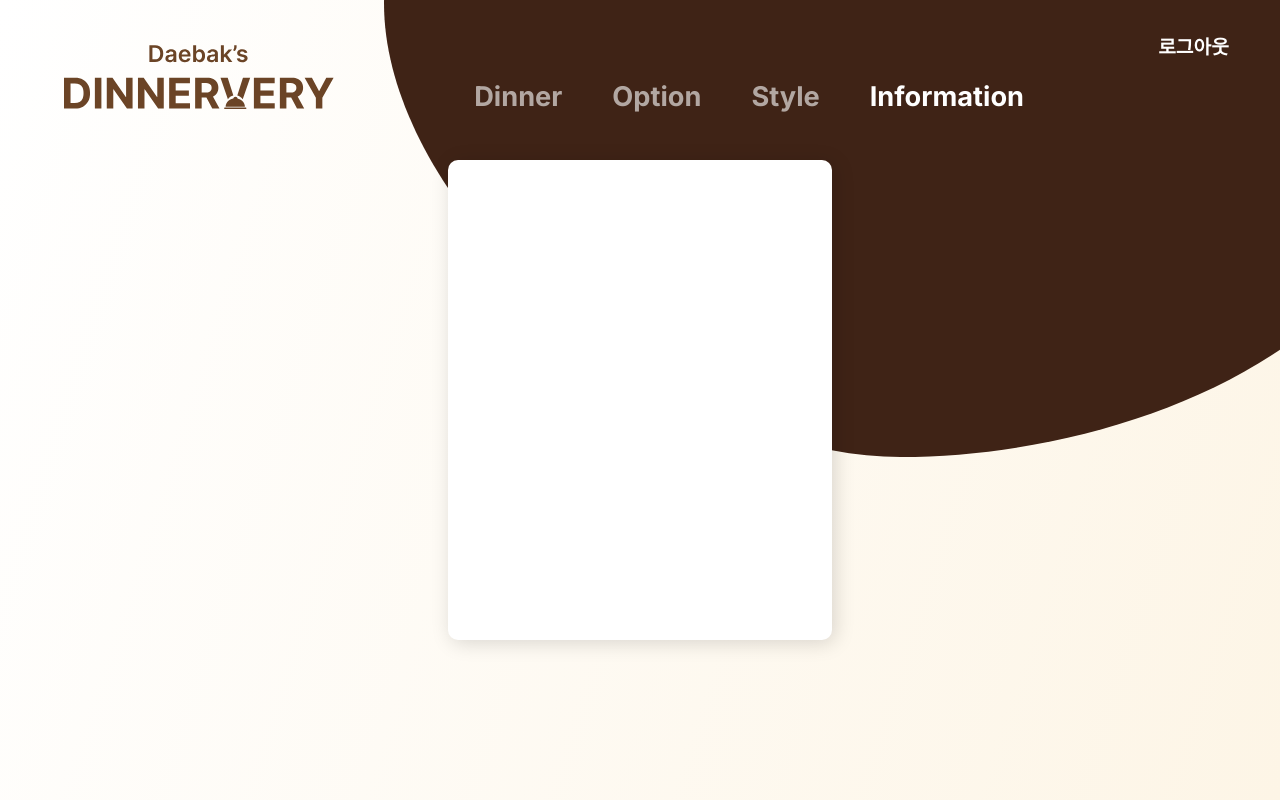
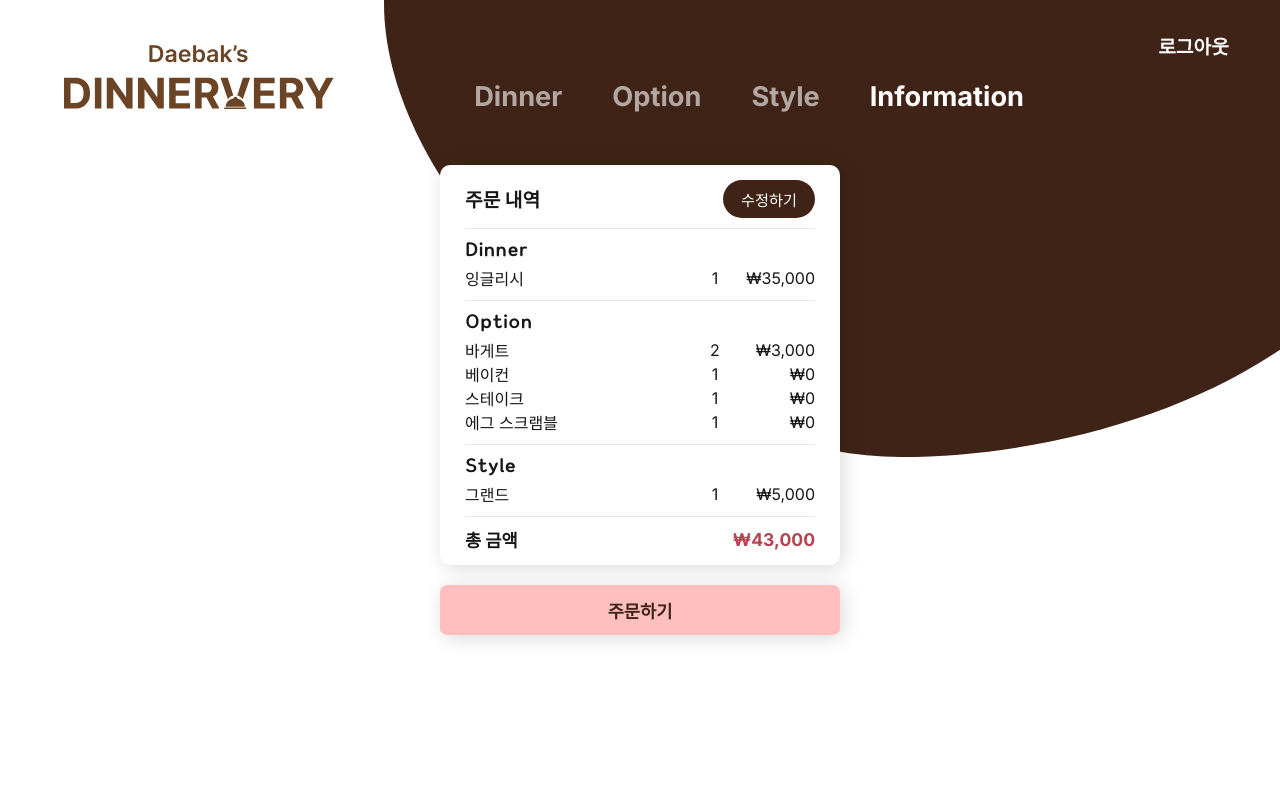
Before and after one commit to Dinnervery/Frontend, a Next.js app: page /information in a window 1280 px wide. Built offline with nearby package versions, Linux system fonts and the light colour scheme.

Commit message:
style: 주문 내역 페이지 디자인 수정

```diff
--- a/src/app/dinner/page.tsx
+++ b/src/app/dinner/page.tsx
@@ -9,7 +9,7 @@ import LogoutButton from "@/components/LogoutButton";
 
 const inter = Inter({
     subsets: ["latin"],
-    weight: ["300", "400", "500", "600", "700"],
+    weight: ["400", "700"],
 });
 
 const Page = styled.div`
@@ -25,6 +25,7 @@ const ShapeArea = styled.div<{ $mask: string }>`
     right: 0;
     width: 1000px;
     height: 100%;
+
     background-color: #3F2316;
 
     -webkit-mask-image: url(${(p) => p.$mask});
@@ -136,10 +137,9 @@ const Ellipse = styled.div`
     right: 15%;
     width: 450px;
     height: 300px;
+
     border-radius: 999px;
-
     background: transparent;
-
     border: 3px dashed rgba(255, 255, 255, 0.5);
 `;
 
--- a/src/app/information/page.tsx
+++ b/src/app/information/page.tsx
@@ -7,17 +7,17 @@ import LogoutButton from "@/components/LogoutButton";
 
 const inter = Inter({
     subsets: ["latin"],
-    weight: ["700", "800", "900"],
+    weight: ["400", "700"],
 });
 
 const Page = styled.div`
     position: relative;
     min-height: 100vh;
-    background: linear-gradient(287.56deg, #FDF5E6 0%, #FFFFFF 100%);
-
     display: flex;
     justify-content: center;
     align-items: center;
+
+    font-family: ${inter.style.fontFamily};
 `;
 
 const BgShape = styled.img`
@@ -26,6 +26,7 @@ const BgShape = styled.img`
     right: 0;
     width: 70%;
     pointer-events: none;
+    z-index: 0;
 `;
 
 const Logo = styled.img`
@@ -52,6 +53,7 @@ const MenuButton = styled(Link, {
     text-decoration: none;
     cursor: pointer;
     font-family: ${inter.style.fontFamily};
+
     color: white;
     opacity: ${(props) => (props.$active ? 1.0 : 0.6)};
 
@@ -60,22 +62,164 @@ const MenuButton = styled(Link, {
     }
 `;
 
+const BoxContainer = styled.div`
+    min-height: 100vh;
+    display: flex;
+    align-items: center;
+    justify-content: center;
+`;
+
 const InfoBox = styled.div`
-    position: absolute;
-    width: 30%;
-    height: 60%;
+    width: 400px;
+    height: 400px;
+    padding: 15px 25px;
+    margin-bottom: 20px;
 
     background: #FFFFFF;
     box-shadow: 3px 3px 20px rgba(0, 0, 0, 0.15);
     border-radius: 10px;
+
+    z-index: 1;
+`;
+
+const InnerContainer = styled.div`
+    display: flex;
+    flex-direction: column;
+    align-items: center;
+`;
+
+const InfoHeader = styled.div`
+    display: flex;
+    align-items: center;
+    justify-content: space-between;
+    margin-bottom: 10px;
+`;
+
+const InfoTitle = styled.div`
+    font-size: 1.2rem;
+    font-weight: 700;
+`;
+
+const EditButton = styled.button`
+    padding: 8px 18px;
+
+    border-radius: 999px;
+    border: none;
+    background: #3f2316;
+    color: #ffffff;
+    cursor: pointer;
+
+    font-size: 0.95rem;
+    font-weight: 400;
+    font-family: ${inter.style.fontFamily};
+
+    &:hover {
+        opacity: 0.9;
+    }
+`;
+
+const Divider = styled.div`
+    height: 1px;
+
+    background: #e5e5e5;
+`;
+
+const Section = styled.div`
+    padding: 10px 0;
+`;
+
+const SectionTitle = styled.div`
+    margin-bottom: 5px;
+
+    font-size: 1.1rem;
+    font-weight: 700;
+    font-family: "SOYO";
+`;
+
+const ItemRow = styled.div`
+    display: flex;
+    align-items: center;
+
+    font-size: 1rem;
+`;
+
+const ItemName = styled.div`
+    flex: 1;
+`;
+
+const ItemQty = styled.div`
+    width: 40px;
+
+    text-align: center;
+`;
+
+const ItemPrice = styled.div`
+    width: 80px;
+
+    text-align: right;
+`;
+
+const TotalRow = styled.div`
+    padding: 10px 0;
+    display: flex;
+    justify-content: space-between;
+    align-items: center;
+
+    border-top: 1px solid #e5e5e5;
+`;
+
+const TotalLabel = styled.div`
+    font-size: 1.1rem;
+    font-weight: 700;
+`;
+
+const TotalAmount = styled.div`
+    color: #b54450;
+
+    font-size: 1.1rem;
+    font-weight: 700;
+`;
+
+const OrderButton = styled.button`
+    width: 400px;
+    height: 50px;
+
+    border: none;
+    border-radius: 7px;
+    background: #FFBFBE;
+    color: #3F2316;
+    box-shadow: 3px 3px 20px rgba(0, 0, 0, 0.15);
+
+    font-family: ${inter.style.fontFamily};
+    font-size: 1.1rem;
+    font-weight: 700;
+    cursor: pointer;
+
+    &:hover {
+        background: #3F2316;
+        color: white;
+    }
 `;
 
 export default function InformationPage() {
+    const dinner = { name: "잉글리시", qty: 1, price: 35000 };
+    const options = [
+        { name: "바게트", qty: 2, price: 3000 },
+        { name: "베이컨", qty: 1, price: 0 },
+        { name: "스테이크", qty: 1, price: 0 },
+        { name: "에그 스크램블", qty: 1, price: 0 },
+    ];
+    const style = { name: "그랜드", qty: 1, price: 5000 };
+
+    const total =
+        dinner.price +
+        options.reduce((sum, o) => sum + o.price, 0) +
+        style.price;
+
     return (
         <Page>
             <BgShape src="/Bg_shape_3.svg" alt="bg shape 3" />
             <Logo src="/Logo-brown.svg" alt="logo" />
-
             <LogoutButton />
 
             <MenuWrapper>
@@ -85,7 +229,64 @@ export default function InformationPage() {
                 <MenuButton href="/information" $active={true}>Information</MenuButton>
             </MenuWrapper>
 
-            <InfoBox />
+            <BoxContainer>
+                <InnerContainer>
+                    <InfoBox>
+                        <InfoHeader>
+                            <InfoTitle>주문 내역</InfoTitle>
+                            <EditButton>수정하기</EditButton>
+                        </InfoHeader>
+
+                        <Divider />
+
+                        <Section>
+                            <SectionTitle>Dinner</SectionTitle>
+                            <ItemRow>
+                                <ItemName>{dinner.name}</ItemName>
+                                <ItemQty>{dinner.qty}</ItemQty>
+                                <ItemPrice>
+                                ₩{dinner.price.toLocaleString("ko-KR")}
+                                </ItemPrice>
+                            </ItemRow>
+                        </Section>
+
+                        <Divider />
+
+                        <Section>
+                            <SectionTitle>Option</SectionTitle>
+                            {options.map((item) => (
+                                <ItemRow key={item.name}>
+                                <ItemName>{item.name}</ItemName>
+                                <ItemQty>{item.qty}</ItemQty>
+                                <ItemPrice>
+                                    ₩{item.price.toLocaleString("ko-KR")}
+                                </ItemPrice>
+                                </ItemRow>
+                            ))}
+                        </Section>
+
+                        <Divider />
+
+                        <Section>
+                            <SectionTitle>Style</SectionTitle>
+                            <ItemRow>
+                                <ItemName>{style.name}</ItemName>
+                                <ItemQty>{style.qty}</ItemQty>
+                                <ItemPrice>
+                                ₩{style.price.toLocaleString("ko-KR")}
+                                </ItemPrice>
+                            </ItemRow>
+                        </Section>
+
+                        <TotalRow>
+                            <TotalLabel>총 금액</TotalLabel>
+                            <TotalAmount>₩{total.toLocaleString("ko-KR")}</TotalAmount>
+                        </TotalRow>
+                    </InfoBox>
+
+                    <OrderButton>주문하기</OrderButton>
+                </InnerContainer>
+            </BoxContainer>
         </Page>
     );
 }
--- a/src/app/layout.tsx
+++ b/src/app/layout.tsx
@@ -3,7 +3,7 @@ import type { Metadata } from "next";
 
 export const metadata: Metadata = {
   title: "dinnervery",
-  description: "오늘 저녁, 가볍게.",
+  description: ".",
 };
 
 export default function RootLayout({ children }: { children: React.ReactNode }) {
--- a/src/app/login/page.tsx
+++ b/src/app/login/page.tsx
@@ -8,7 +8,7 @@ import { Inter } from "next/font/google";
 
 const inter = Inter({
     subsets: ["latin"],
-    weight: ["300", "400", "500", "600", "700"],
+    weight: ["400", "700"],
 });
 
 const Page = styled.div`
--- a/src/app/page.tsx
+++ b/src/app/page.tsx
@@ -12,7 +12,7 @@ const Text = styled.p`
   color: #A17454;
   font-size: 23px;
   font-family: 'SOYO', sans-serif;
-  white-space: pre-line; /* 줄바꿈 유지 */
+  white-space: pre-line;
   z-index: 20;
 `;
 
--- a/src/app/style/page.tsx
+++ b/src/app/style/page.tsx
@@ -9,12 +9,13 @@ import LogoutButton from "@/components/LogoutButton";
 
 const inter = Inter({
     subsets: ["latin"],
-    weight: ["700", "800", "900"],
+    weight: ["700"],
 });
 
 const Page = styled.div`
     position: relative;
     min-height: 100vh;
+
     background: linear-gradient(287.56deg, #FDF5E6 0%, #FFFFFF 100%);
 `;
 
@@ -32,6 +33,7 @@ const ShapeArea = styled.div<{ $mask: string }>`
     right: 0;
     width: 1000px;
     height: 100%;
+
     background-color: #3F2316;
 
     -webkit-mask-image: url(${(p) => p.$mask});
@@ -77,6 +79,7 @@ const Card = styled.div`
     width: 170px;
 
     color: #4b3525;
+
     font-family: ${inter.style.fontFamily};
 `;
 
@@ -133,6 +136,7 @@ const Ellipse = styled.div`
     right: 15%;
     width: 450px;
     height: 300px;
+
     border-radius: 999px;
     border: 3px dashed rgba(255, 255, 255, 0.5);
 `;
```
Also changed, not shown: src/app/option/page.tsx (+27 -20 lines), src/app/globals.css (line endings or trailing spaces).
